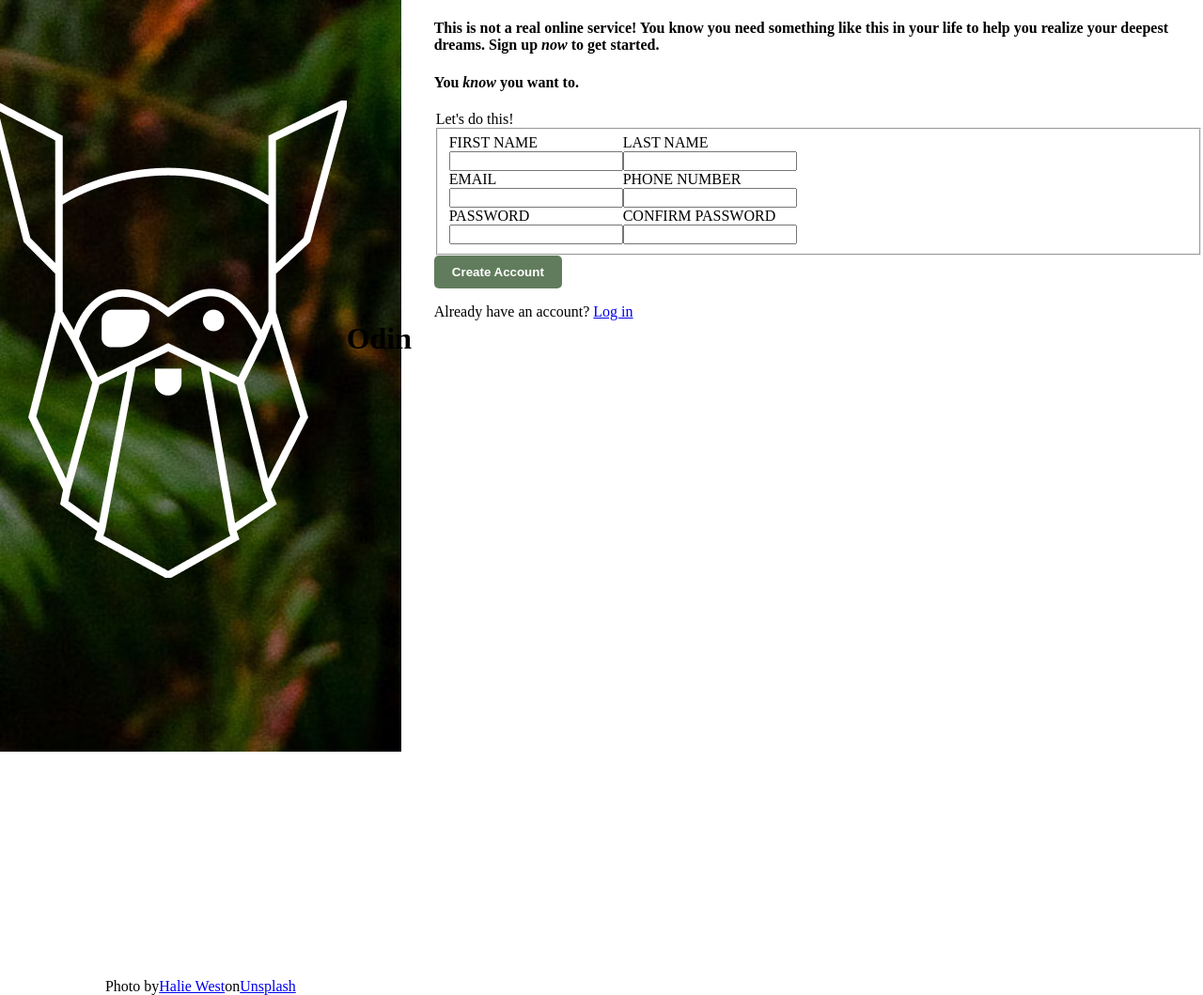
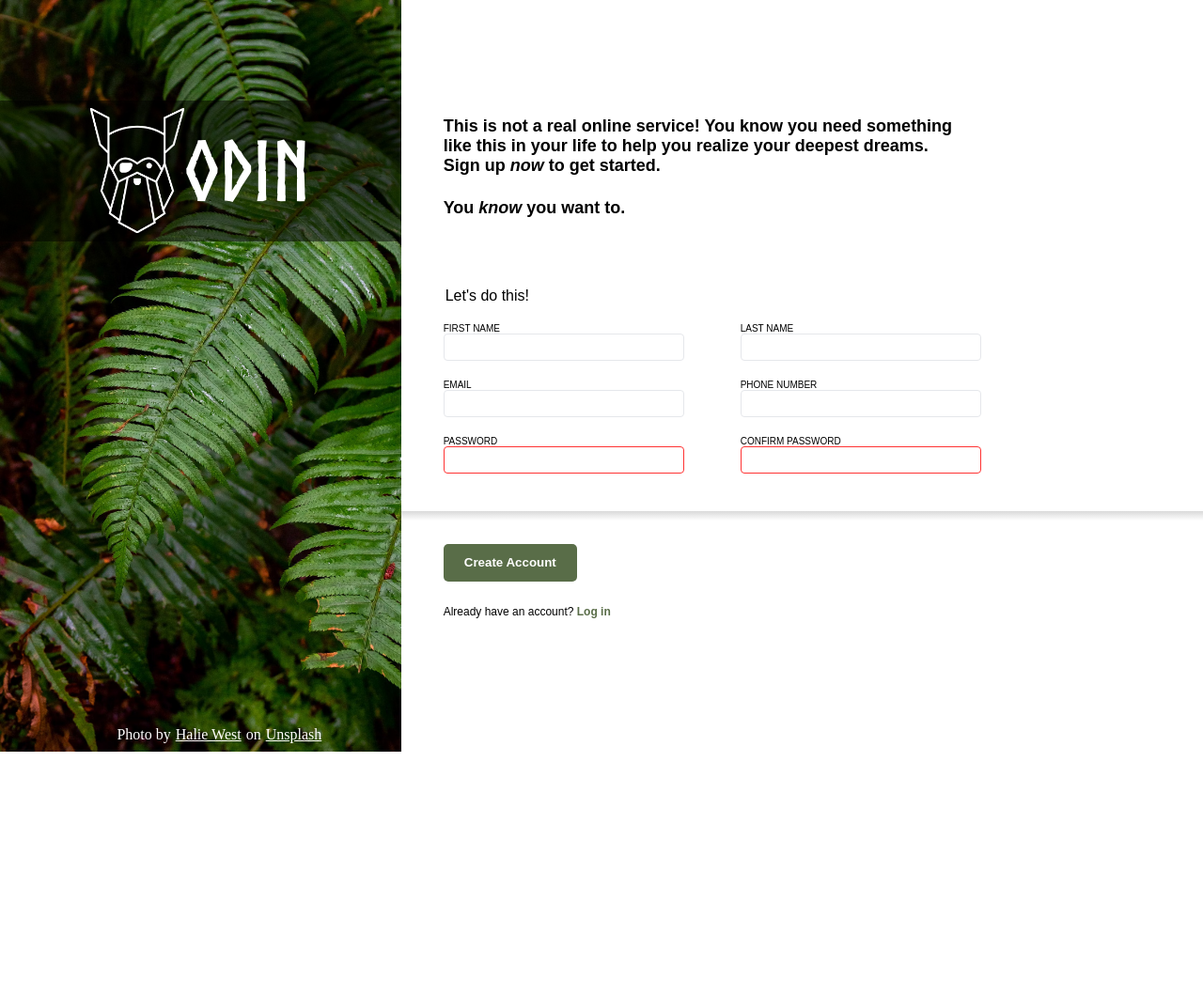
Before and after one commit to Beckham32/Odin, a plain HTML site: page Sign Up Project/index.html in a window 1280 px wide. Shown: the whole page at 94% size. After the commit the page ends 800 px from the top, so only its background shows below. Drawn offline with Linux system fonts and the light colour scheme.

Commit message:
Update index.html

```diff
--- a/Sign Up Project/index.html
+++ b/Sign Up Project/index.html
@@ -1,17 +1,20 @@
 <!DOCTYPE html>
 <html lang="en">
-
 
   <head>
     <meta charset="UTF-8">
     <meta name="viewport" content="width=device-width, initial-scale=1.0">
     <title>Sign Up</title>
     <style>
+      @font-face {
+        font-family: 'NorseBold';
+        src: url('src/Norse-Bold.otf');
+      }
+
       body {
         margin: 0;
         display: flex;
       }
-
 
       div.image-container {
         background-image: url("src/photo-1585202900225-6d3ac20a6962.avif");
@@ -21,69 +24,162 @@
         flex-direction: column;
         justify-content: start;
         align-items: center;
+        background-repeat: no-repeat;
+        background-size: cover;
       }
 
-
       div.hero {
+        width: 100%;
+        height: 150px;
         display: flex;
         justify-content: center;
         align-items: center;
         margin-top: calc(100% / 4);
+        background-color: rgba(0, 0, 0, 0.5);
+        color: #ffffff;
+        font-family: "NorseBold";
+        font-size: 44px;
       }
 
+      div.hero img {
+        height: auto;
+        width: 100px;
+      }
 
       p.credit {
         display: flex;
         justify-content: end;
         align-items: center;
-      margin-top: calc((100% / 4) * 4);
+        padding-top: calc(100vh / 4 * 2.5);
+        color: white;
       }
 
+      p.credit a {
+        color: white;
+        margin: 0 5px 0 5px;
+      }
+
+      div.form-container {
+        padding-top: calc(100vh / 8);
+        font-family: Arial, Helvetica, sans-serif;
+      }
 
       button.submit {
         width: calc(100% / 6);
-      height: 35px;
-      background-color: #617c5c;
+        height: 40px;
+        background-color: #596D48;
         border-radius: 5px;
         border: 0;
         display: flex;
         justify-content: center;
         align-items: center;
         color: #ffffff;
-      font-weight: bold;
+        font-weight: bolder;
+        margin-top: 25px;
+        transition: all 0.4s ease-in-out;
       }
 
-
-    div.form-container {
-      margin-left: 35px;
+      button.submit:hover {
+        background-color: #ffffff;
+        outline: 2px solid #596D48;
+        font-weight: bolder;
+        color: #596D48;
+        cursor: pointer;
       }
 
+      button.submit:active {
+        background-color: #0f0f0f;
+        outline: 0;
+        font-weight: bolder;
+        color: #ffffff;
+      }
 
       form.info {
         display: flex;
         flex-direction: column;
       }
 
-
       fieldset.fieldset {
         display: flex;
         flex-direction: column;
       }
-
 
       div.input {
         display: flex;
         flex-direction: row;
       }
 
-
       div.input-group {
         display: flex;
         flex-direction: column;
+        margin-top: 20px;
+      }
+
+      input.input {
+        height: 25px;
+        border-radius: 4px;
+        border: 1px solid #E5E7EB;
+        margin-right: 60px;
+        width: 250px;
+      }
+
+      input.input:focus {
+        border-color: rgb(70, 150, 255);
+        outline: 0;
+      }
+
+      input.input:invalid {
+        border-color: rgb(255, 51, 51);
+      }
+
+      label {
+        font-size: 10px;
+      }
+
+      div.para {
+        margin-left: 45px;
+        font-size: 18px;
+      }
+
+      fieldset {
+        border: 0;
+        margin: 0 0 25px 0;
+        padding: 0;
+        margin-left: 45px;
+      }
+
+      legend {
+        font-size: 16px;
+        margin: 50px 0 0 45px;
+      }
+
+      div.form-submit {
+        width: calc((100vw / 3) * 2);
+        margin-top: 15px;
+      }
+
+      div.form-submit > button, p {
+        margin-left: 45px;
+      }
+
+      p.account {
+        font-size: 12px;
+        margin-top: 25px;
+      }
+
+      p.account a {
+        color: #596D48;
+        text-decoration: none;
+        font-weight: bold;
+      }
+
+      div.seperator {
+        width: calc((100vw / 3) * 2);
+        height: 10px;
+        background: linear-gradient(rgba(180, 180, 180, 0.5), transparent);
       }
     </style>
   </head>
-
 
   <body>
     <div class="image-container">
@@ -91,17 +187,17 @@
         <img src="src/odin-lined.png" alt="Logo" class="logo">
         <h1>Odin</h1>
       </div>
-    <p class="credit">Photo by<a href="#">Halie West</a>on<a href="#">Unsplash</a></p>
+      <p class="credit">
+        Photo by <a href="https://unsplash.com/@haliewestphoto">Halie West</a> on <a href="https://unsplash.com/">Unsplash</a>
+      </p>
     </div>
-
-
-
 
     <div class="form-container">
       <div class="para">
         <h4>
-        This is not a real online service! You know you need something like this in your life to
-        help you realize your deepest dreams. Sign up <em>now</em> to get started.
+          This is not a real online service! You know you need something<br>
+          like this in your life to help you realize your deepest dreams.<br>
+          Sign up <em>now</em> to get started.
         </h4>
         <h4>You <em>know</em> you want to.</h4>
       </div>
@@ -111,42 +207,64 @@
           <div class="input">
             <div class="input-group">
               <label for="firstname">FIRST NAME</label>
-            <input type="text" name="firstname" class="fname">
+              <input type="text" name="firstname" class="input">
             </div>
             <div class="input-group">
               <label for="lastname">LAST NAME</label>
-            <input type="text" name="lastname" class="lname">
+              <input type="text" name="lastname" class="input">
             </div>
           </div>
 
           <div class="input">
             <div class="input-group">
               <label for="email">EMAIL</label>
-            <input type="email" name="email" class="email">
+              <input type="email" name="email" class="input">
             </div>
             <div class="input-group">
               <label for="phonenumber">PHONE NUMBER</label>
-            <input type="tel" name="phonenumber" class="pnumber" pattern="[0-9]{1}-[0-9]{3}-[0-9]{3}-[0-9]{4}">
+              <input type="tel" name="phonenumber" class="input">
             </div>
           </div>
 
           <div class="input">
             <div class="input-group">
               <label for="password">PASSWORD</label>
-            <input type="password" name="password" class="password">
+              <input type="password" name="password" class="input" id="password" maxlength="12" minlength="6" required>
             </div>
             <div class="input-group">
               <label for="confirmpassword">CONFIRM PASSWORD</label>
-            <input type="password" name="confirmpassword" class="cpassword">
+              <input type="password" name="confirmpassword" class="input" id="cpassword" maxlength="12" minlength="6" required>
             </div>
           </div>
         </fieldset>
+        <div class="form-submit">
+          <div class="seperator"></div>
           <button class="submit" type="submit">Create Account</button>
+          <p class="account">Already have an account? <a href="#">Log in</a></p>
+        </div>
       </form>
 
+    </div>
 
-    <p>Already have an account? <a href="#">Log in</a></p>
-  </div>
+    <script>
+      document.addEventListener("DOMContentLoaded", () => {
+        const form = document.getElementsByClassName("info");
+        let cpassword;
+        let password;
+        document.getElementById("cpassword").addEventListener("input", () => {
+          cpassword = document.getElementById("cpassword").value;
+        });
+        document.getElementById("password").addEventListener("input", () => {
+          password = document.getElementById("password").value;
+        });
+
+        form.addEventListener("submit", () => {
+          if (cpassword === password) {
+            console.log("Form Submit.");
+          }
+        });
+      });
+    </script>
   </body>
 
 </html>
```
Lines whose indentation alone changed are shown as unchanged.
